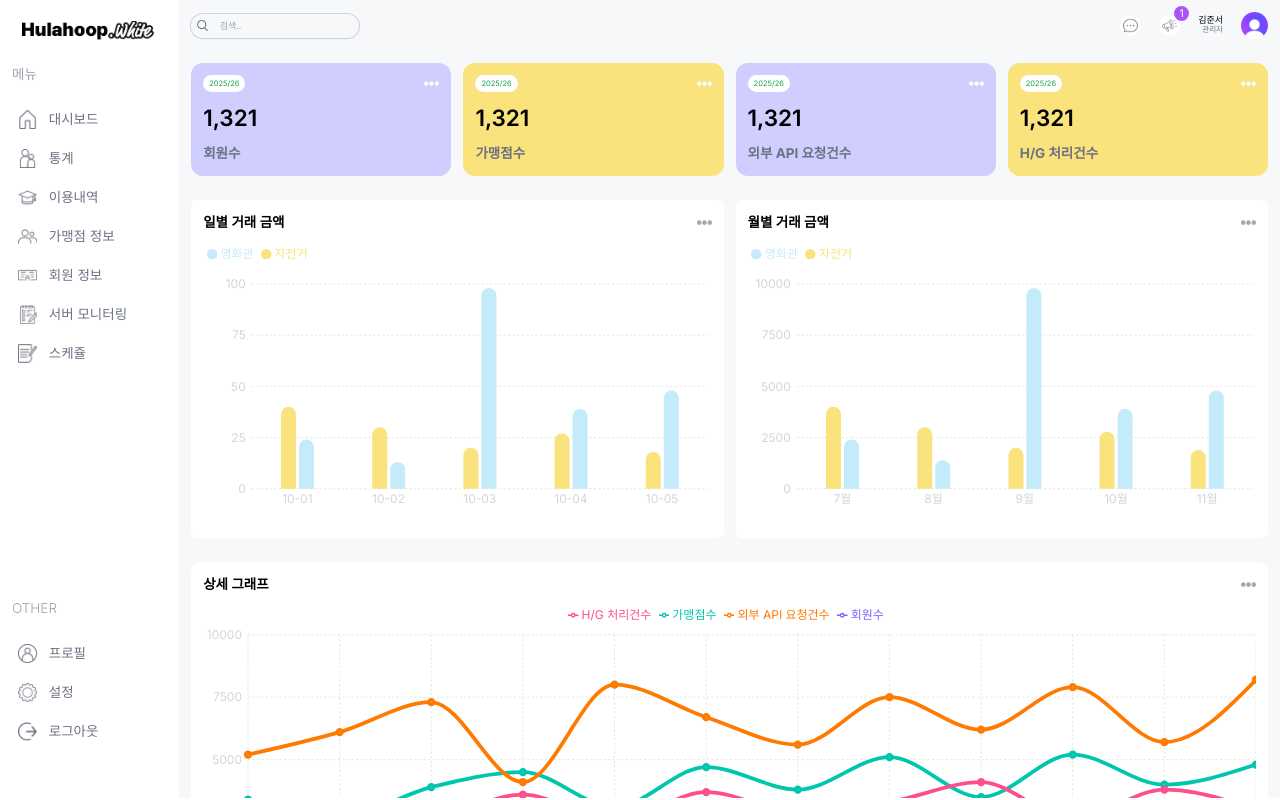
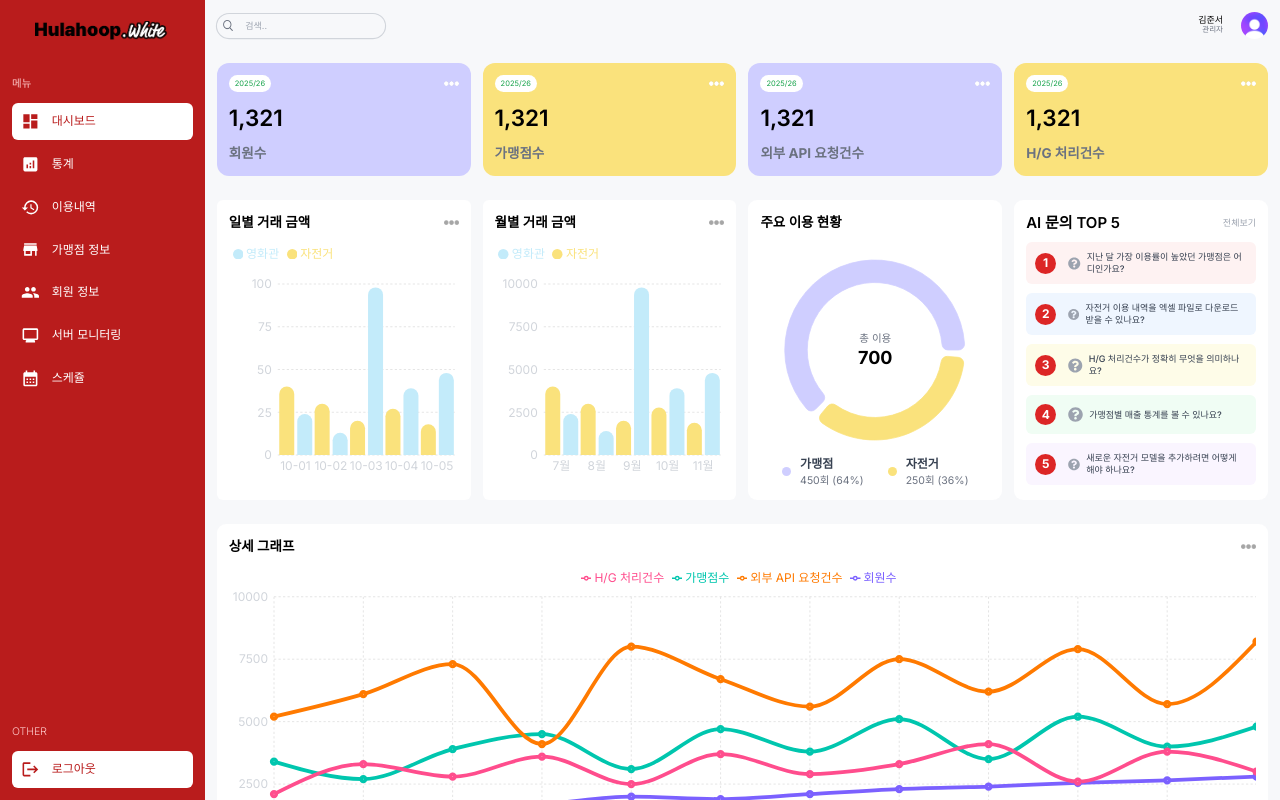
Before and after one commit to HulaHoop-Gateway/Red-front, a Next.js app: page /dashboard in a window 1280 px wide. Built offline with nearby package versions, Linux system fonts and the light colour scheme.

Commit message:
[FEAT]디자인 및 대시보드 수정

```diff
--- a/src/app/(admin)/dashboard/page.tsx
+++ b/src/app/(admin)/dashboard/page.tsx
@@ -1,4 +1,4 @@
-import Announcements from "@/components/Announcements"
+import TopQuestions from "@/components/TopQuestions";
 import CountChart from "@/components/CountChart"
 import DailyTransactionChart from "@/components/DailyTransactionChart"
 import EventCalender from "@/components/EventCalendar"
@@ -22,12 +22,19 @@ const AdminPage = () => {
       {/*중간 차트 */}
       <div className="flex gap-4 flex-col lg:flex-row">
         {/* 일별 거래 차트 */}
-        <div className="w-full lg:w-1/2 h-[450px]">
+        <div className="w-full lg:w-1/2 h-[400px]">
         <DailyTransactionChart/>
         </div>
         {/*월별 거래 차트 */}
-        <div className="w-full lg:w-1/2 h-[450px]">
+        <div className="w-full lg:w-1/2 h-[400px]">
         <MonthlyTransactionChart />
+        </div>
+        {/* /*가맹점 비율 차트 */}
+        <div className="w-full lg:w-1/2 h-[400px]">
+        <CountChart />
+        </div>
+        <div className="w-full lg:w-1/2 h-[400px]">
+        <TopQuestions />
         </div>
       </div>
       {/* 선 그래프 차트 */}
--- a/src/app/(admin)/layout.tsx
+++ b/src/app/(admin)/layout.tsx
@@ -9,9 +9,9 @@ export default function DashboardLayout({
   children: React.ReactNode;
 }>) {
   return (
-      <div className="h-[133vh] flex">
+      <div className="h-[133.3vh] flex">
         {/* 왼쪽 메뉴바 화면 */}
-        <div className="w-[14%] md:w-[8%] lg:w-[16%] xl:w-[14%] p-4">
+        <div className="w-[16%] bg-red-700 p-4 flex flex-col">
         <Link
          href="/"
          className="flex items-center justify-center lg:justify-center gap-2"
@@ -21,7 +21,7 @@ export default function DashboardLayout({
         <Menu/>
         </div>
         {/* 오른쪽 화면 */}
-        <div className="w-[86%] md:w-[92%] lg:w-[84%] xl:w-[86%] bg-[#F7F8FA] overflow-scroll overflow-x-hidden">
+        <div className="w-[84%] bg-[#F7F8FA] overflow-scroll overflow-x-hidden">
           <Navbar/>
           {children}
         </div>
--- a/src/components/CountChart.tsx
+++ b/src/components/CountChart.tsx
@@ -1,61 +1,60 @@
 "use client"
-import { count } from 'console';
-import Image from 'next/image';
-import { RadialBarChart, RadialBar, Legend, ResponsiveContainer } from 'recharts';
+import { PieChart, Pie, Cell, ResponsiveContainer } from 'recharts';
 
-// 나중에 차트 추가할 때 다시 쓸 예정
 const data = [
-    {
-        name:'전체',
-        count:100,
-        fill:'#FFF'
-    },
-    {
-        name: '오작동 서버',
-        count: 20,
-        fill: '#F87171',
-    },
-    {
-        name: '작동 서버',
-        count: 80,
-        fill: '#FAE27C',
-    }
+  { name: '가맹점', value: 450 },
+  { name: '자전거', value: 250 },
 ];
+
+// red-700, gray-300
+const COLORS = ['#CFCEFF', '#FAE27C'];
+
+const total = data.reduce((sum, entry) => sum + entry.value, 0);
 
 const CountChart = () => {
     return (
-        <div className='bg-white rounded-xl w-full h-full p-4'>
-            {/* 제목 */}
-            <div className="flex justify-between items-center">
-                <h1 className='text-lg font-semibold'>상태 체크</h1>
-                <Image src="/moreDark.png" alt='' width={20} height={20} />
+        <div className='bg-white rounded-xl w-full h-full p-4 flex flex-col'>
+            <h1 className='text-lg font-semibold'>주요 이용 현황</h1>
+
+            <div className='relative w-full flex-grow mt-4'>
+                <ResponsiveContainer>
+                    <PieChart>
+                        <Pie
+                            data={data}
+                            cx="50%"
+                            cy="50%"
+                            innerRadius={90}
+                            outerRadius={120}
+                            fill="#8884d8"
+                            paddingAngle={5}
+                            dataKey="value"
+                            cornerRadius={8}
+                        >
+                            {data.map((entry, index) => (
+                                <Cell key={`cell-${index}`} fill={COLORS[index % COLORS.length]} stroke={COLORS[index % COLORS.length]} />
+                            ))}
+                        </Pie>
+                    </PieChart>
+                </ResponsiveContainer>
+                <div className='absolute top-1/2 left-1/2 -translate-x-1/2 -translate-y-1/2 text-center'>
+                    <p className='text-gray-500 text-sm'>총 이용</p>
+                    <p className='font-bold text-2xl'>{total}</p>
+                </div>
             </div>
-            {/* 차트 */}
-            <div className='relative w-full h-[75%]'>
-                <ResponsiveContainer>
-                    <RadialBarChart cx="50%" cy="50%" innerRadius="40%" outerRadius="100%" barSize={32} data={data}>
-                        <RadialBar
-                        // label={{ position:'insideStart' , fill:'#FFF'}}
-                            background
-                            dataKey="count"
-                        />
-                    </RadialBarChart>
-                </ResponsiveContainer>
-                <Image src="/maleFemale.png" alt='나중에 교체 할 예정' width={50} height={50} className='absolute top-1/2 left-1/2 -translate-x-1/2 -translate-y-1/2'/>
-            </div>
-            {/* 아래 */}
-            <div className="mt-3 flex justify-center gap-16">
-                <div className="flex flex-col items-center gap-2">
-                    <div className="w-6 h-6 bg-red-400 rounded-full" />
-                    <h1 className='font-bold'>오작동</h1>
-                </div>
-                <div className="flex flex-col items-center gap-2">
-                    <div className="w-6 h-6 bg-lamaYellow rounded-full" />
-                    <h1 className='font-bold'>작동</h1>
-                </div>
+
+            <div className="mt-auto flex justify-center gap-8">
+                {data.map((entry, index) => (
+                    <div className="flex items-center gap-3" key={`legend-${index}`}>
+                        <div className={`w-3 h-3 rounded-full`} style={{ backgroundColor: COLORS[index % COLORS.length] }} />
+                        <div>
+                            <p className='font-semibold text-gray-700'>{entry.name}</p>
+                            <p className='text-sm text-gray-500'>{`${entry.value}회 (${((entry.value / total) * 100).toFixed(0)}%)`}</p>
+                        </div>
+                    </div>
+                ))}
             </div>
         </div>
     )
 }
 
-export default CountChart
+export default CountChart;
--- a/src/components/Menu.tsx
+++ b/src/components/Menu.tsx
@@ -1,140 +1,86 @@
-import Image from "next/image";
+'use client';
+
 import Link from "next/link";
-
-//메뉴바 목록
-const menuItems = [
-  {
-    title: "메뉴",
-    items: [
-      {
-        icon: "/home.png",
-        label: "대시보드",
-        href: "/dashboard",
-        visible: ["admin", "teacher", "student", "parent"],
-      },
-      {
-        icon: "/parent.png",
-        label: "통계",
-        href: "/statistics",
-        visible: ["admin", "teacher"],
-      },
-      {
-        icon: "/teacher.png",
-        label: "이용내역",
-        href: "/history",
-        visible: ["admin", "teacher"],
-      },
-      {
-        icon: "/student.png",
-        label: "가맹점 정보",
-        href: "/merchant",
-        visible: ["admin", "teacher"],
-      },
-      {
-        icon: "/class.png",
-        label: "회원 정보",
-        href: "/user",
-        visible: ["admin", "teacher"],
-      },
-      {
-        icon: "/subject.png",
-        label: "서버 모니터링",
-        href: "/status",
-        visible: ["admin"],
-      },
-      {
-        icon: "/lesson.png",
-        label: "스케쥴",
-        href: "/schedule",
-        visible: ["admin", "teacher"],
-      },
-      // {
-      //   icon: "/exam.png",
-      //   label: "Exams",
-      //   href: "/list/exams",
-      //   visible: ["admin", "teacher", "student", "parent"],
-      // },
-      // {
-      //   icon: "/assignment.png",
-      //   label: "Assignments",
-      //   href: "/list/assignments",
-      //   visible: ["admin", "teacher", "student", "parent"],
-      // },
-      // {
-      //   icon: "/result.png",
-      //   label: "Results",
-      //   href: "/list/results",
-      //   visible: ["admin", "teacher", "student", "parent"],
-      // },
-      // {
-      //   icon: "/attendance.png",
-      //   label: "Attendance",
-      //   href: "/list/attendance",
-      //   visible: ["admin", "teacher", "student", "parent"],
-      // },
-      // {
-      //   icon: "/calendar.png",
-      //   label: "Events",
-      //   href: "/list/events",
-      //   visible: ["admin", "teacher", "student", "parent"],
-      // },
-      // {
-      //   icon: "/message.png",
-      //   label: "Messages",
-      //   href: "/list/messages",
-      //   visible: ["admin", "teacher", "student", "parent"],
-      // },
-      // {
-      //   icon: "/announcement.png",
-      //   label: "Announcements",
-      //   href: "/list/announcements",
-      //   visible: ["admin", "teacher", "student", "parent"],
-      // },
-    ],
-  },
-  {
-    title: "OTHER",
-    items: [
-      {
-        icon: "/profile.png",
-        label: "프로필",
-        href: "/profile",
-        visible: ["admin", "teacher", "student", "parent"],
-      },
-      {
-        icon: "/setting.png",
-        label: "설정",
-        href: "/settings",
-        visible: ["admin", "teacher", "student", "parent"],
-      },
-      {
-        icon: "/logout.png",
-        label: "로그아웃",
-        href: "/",
-        visible: ["admin", "teacher", "student", "parent"],
-      },
-    ],
-  },
-];
+import { usePathname } from "next/navigation";
+import { menuItems } from "@/lib/menuData";
 
 const Menu = () => {
+  const pathname = usePathname();
+
+  const mainSection = menuItems.find(i => i.title === "메뉴");
+  const otherSection = menuItems.find(i => i.title === "OTHER");
+
   return (
-    <div className="mt-4 text-lg">
-      {menuItems.map(i=>(
-        <div className={`flex flex-col gap-2 ${i.title === "OTHER" ? "mt-72" : ""}`} key={i.title}>
-          <span className="hidden lg:block text-gray-400 font-light my-4">
-            {i.title}
-          </span>
-          {i.items.map(item=>(
-            <Link href={item.href} key={item.label} className="flex items-center justify-center lg:justify-start gap-4 text-gray-500 py-2 md:px-2 rounded-md hover:bg-lamaSkyLight">
-            <Image src={item.icon} alt="메뉴바 이미지" width={25} height={25}/>
-            <span className="hidden lg:block">{item.label}</span>
-            </Link>
-          ))}
-        </div>
-      ))}
+    <div className="flex flex-col justify-between flex-grow mt-8">
+      {/* Main Menu Section */}
+      <div>
+        {mainSection && (
+          <>
+            <span className="hidden lg:block text-red-200 font-light my-4 uppercase text-sm">
+              {mainSection.title}
+            </span>
+            <div className="flex flex-col gap-2">
+              {mainSection.items.map(item => {
+                const isActive = pathname.startsWith(item.href);
+                const IconComponent = item.icon;
+
+                return (
+                  <Link
+                    href={item.href}
+                    key={item.label}
+                    className={`
+                      flex items-center justify-start gap-4 p-3 rounded-lg transition-colors duration-200
+                      ${isActive ? "bg-white font-medium" : "text-white hover:bg-red-800"}
+                    `}
+                  >
+                    <IconComponent
+                      size={25}
+                      className={isActive ? 'text-red-700' : 'text-white'}
+                    />
+                    <span className={`block ${isActive ? 'text-red-700' : 'text-white'}`}>{item.label}</span>
+                  </Link>
+                );
+              })}
+            </div>
+          </>
+        )}
+      </div>
+
+      {/* Other Menu Section */}
+      <div>
+        {otherSection && (
+          <>
+            <span className="hidden lg:block text-red-200 font-light my-4 uppercase text-sm">
+              {otherSection.title}
+            </span>
+            <div className="flex flex-col gap-2">
+              {otherSection.items.map(item => {
+                const isActive = pathname.startsWith(item.href);
+                const IconComponent = item.icon;
+
+                return (
+                  <Link
+                    href={item.href}
+                    key={item.label}
+                    className={`
+                      flex items-center justify-start gap-4 p-3 rounded-lg transition-colors duration-200
+                      ${isActive ? "bg-white font-medium" : "text-white hover:bg-red-800"}
+                    `}
+                  >
+                    <IconComponent
+                      size={25}
+                      className={isActive ? 'text-red-700' : 'text-white'}
+                    />
+                    <span className={`block ${isActive ? 'text-red-700' : 'text-white'}`}>{item.label}</span>
+                  </Link>
+                );
+              })}
+            </div>
+          </>
+        )}
+      </div>
     </div>
   );
 };
 
-export default Menu
+export default Menu;
--- a/src/components/Navbar.tsx
+++ b/src/components/Navbar.tsx
@@ -10,13 +10,7 @@ const Navbar = () => {
       </div>
       {/* 아이콘과 유저 */}
       <div className='flex items-center gap-6 justify-end w-full'>
-        <div className='bg-white rounded-full w-7 h-7 flex items-center justify-center cursor-pointer'>
-          <Image src="/message.png" alt="메세지 아이콘" width={20} height={20} />
-        </div>
-        <div className='bg-white rounded-full w-7 h-7 flex items-center justify-center cursor-pointer relative'>
-          <Image src="/announcement.png" alt="메세지 아이콘" width={20} height={20} />
-          <div className="absolute -top-3 -right-3 w-5 h-5 flex items-center justify-center bg-purple-500 text-white rounded-full text-sm">1</div>
-        </div>
+
         <div className="flex flex-col">
           <span className="text-xs leading-3 font-medium">김준서</span>
           <span className="text-[10px] text-gray-500 text-right" >관리자</span>
@@ -27,4 +21,4 @@ const Navbar = () => {
   )
 }
 
-export default Navbar
+export default Navbar;
--- /dev/null
+++ b/src/components/TopQuestions.tsx
@@ -0,0 +1,62 @@
+import { FaQuestionCircle } from 'react-icons/fa';
+
+const topQuestionsData = [
+  {
+    rank: 1,
+    question: "지난 달 가장 이용률이 높았던 가맹점은 어디인가요?",
+    bgColor: "bg-red-50",
+  },
+  {
+    rank: 2,
+    question: "자전거 이용 내역을 엑셀 파일로 다운로드 받을 수 있나요?",
+    bgColor: "bg-blue-50",
+  },
+  {
+    rank: 3,
+    question: "H/G 처리건수가 정확히 무엇을 의미하나요?",
+    bgColor: "bg-yellow-50",
+  },
+  {
+    rank: 4,
+    question: "가맹점별 매출 통계를 볼 수 있나요?",
+    bgColor: "bg-green-50",
+  },
+  {
+    rank: 5,
+    question: "새로운 자전거 모델을 추가하려면 어떻게 해야 하나요?",
+    bgColor: "bg-purple-50",
+  },
+];
+
+const TopQuestions = () => {
+  return (
+    <div className="bg-white p-4 rounded-xl h-full">
+      {/* 헤더 */}
+      <div className="flex items-center justify-between">
+        <h1 className="text-xl font-semibold">AI 문의 TOP 5</h1>
+        <span className="text-xs text-gray-400 cursor-pointer hover:text-gray-600 transition">
+          전체보기
+        </span>
+      </div>
+
+      {/* 질문 목록 */}
+      <div className="flex flex-col gap-3 mt-3">
+        {topQuestionsData.map((item) => (
+          <div key={item.rank} className={`${item.bgColor} rounded-lg p-3 flex items-center gap-4`}>
+            <div className="flex-shrink-0 w-7 h-7 bg-red-600 text-white flex items-center justify-center rounded-full font-bold text-base">
+              {item.rank}
+            </div>
+            <div className="flex-grow flex items-center gap-2">
+              <FaQuestionCircle className="text-gray-400" size={20} />
+              <p className="text-xs text-gray-700 font-medium">
+                {item.question}
+              </p>
+            </div>
+          </div>
+        ))}
+      </div>
+    </div>
+  );
+};
+
+export default TopQuestions;
--- /dev/null
+++ b/src/lib/menuData.ts
@@ -0,0 +1,71 @@
+import {
+  MdDashboard,
+  MdAnalytics,
+  MdHistory,
+  MdStore,
+  MdPeople,
+  MdMonitor,
+  MdCalendarMonth,
+  MdLogout
+} from 'react-icons/md';
+
+export const menuItems = [
+  {
+    title: "메뉴",
+    items: [
+      {
+        icon: MdDashboard,
+        label: "대시보드",
+        href: "/dashboard",
+        visible: ["admin", "teacher", "student", "parent"],
+      },
+      {
+        icon: MdAnalytics,
+        label: "통계",
+        href: "/statistics",
+        visible: ["admin", "teacher"],
+      },
+      {
+        icon: MdHistory,
+        label: "이용내역",
+        href: "/history",
+        visible: ["admin", "teacher"],
+      },
+      {
+        icon: MdStore,
+        label: "가맹점 정보",
+        href: "/merchant",
+        visible: ["admin", "teacher"],
+      },
+      {
+        icon: MdPeople,
+        label: "회원 정보",
+        href: "/user",
+        visible: ["admin", "teacher"],
+      },
+      {
+        icon: MdMonitor,
+        label: "서버 모니터링",
+        href: "/status",
+        visible: ["admin"],
+      },
+      {
+        icon: MdCalendarMonth,
+        label: "스케쥴",
+        href: "/schedule",
+        visible: ["admin", "teacher"],
+      },
+    ],
+  },
+  {
+    title: "OTHER",
+    items: [
+      {
+        icon: MdLogout,
+        label: "로그아웃",
+        href: "/",
+        visible: ["admin", "teacher", "student", "parent"],
+      },
+    ],
+  },
+];
```
Also changed, not shown: src/lib/data.ts (+28 -28 lines).
